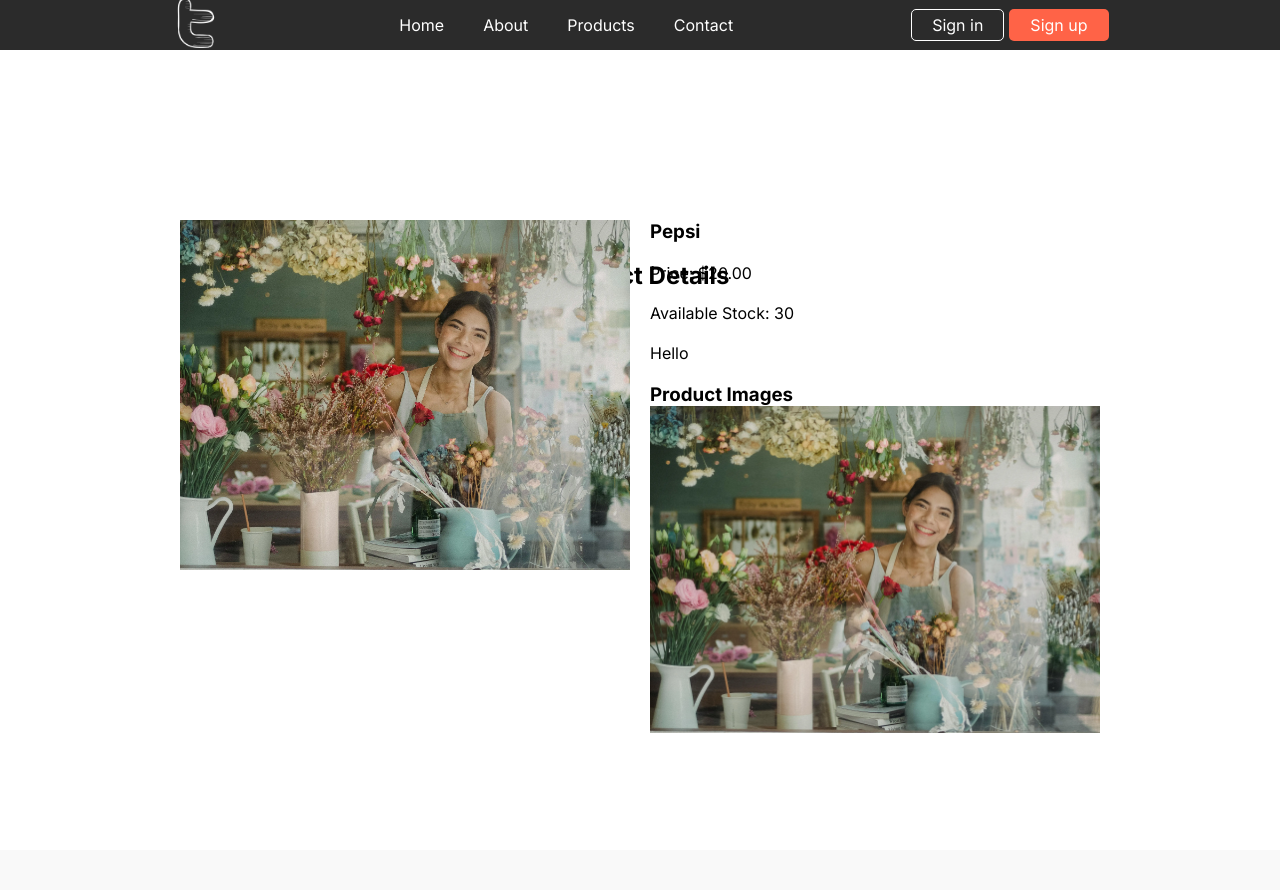
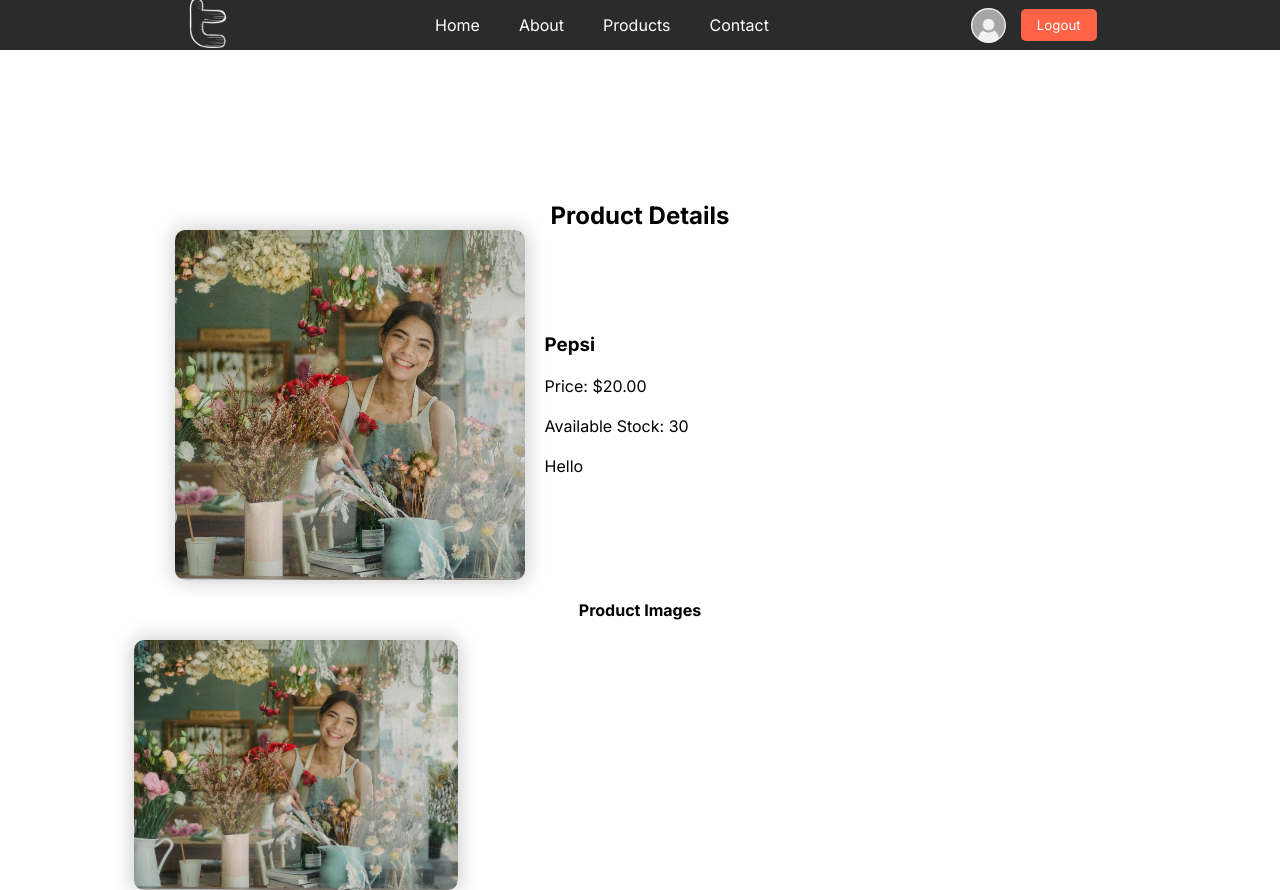
Before and after one commit to Kareem811/handmade, a PHP site: page /components/best-selling/product.php?id=1 in a window 1280 px wide. Before the commit the page ends 733 px from the top, so only its background shows below. Run offline with PHP 8.4, Linux system fonts and the light colour scheme; a user stored in the database is signed in; data comes from the database, SQL or seed files in the repository.

Commit message:
fix: issues

```diff
--- a/about.php
+++ b/about.php
@@ -1,4 +1,6 @@
-<?php require 'conn.php'; ?>
+<?php require 'conn.php';
+session_start();
+?>
 <!DOCTYPE html>
 <html lang="en">
 
--- a/components/best-selling/product.php
+++ b/components/best-selling/product.php
@@ -1,6 +1,6 @@
 <?php
 require "../../conn.php";
-
+session_start();
 if (isset($_GET['id'])) {
     $id = intval($_GET['id']); // تأمين id
     $query = "
@@ -33,8 +33,7 @@
             <div class="products">
                 <?php if ($product) {
                     $arr = explode(',', $product['images']);
-                ?>
-                    <?php if (!empty($arr[0])) { ?>
+                    if (!empty($arr[0])) { ?>
                         <img src="../../admin/<?= $arr[0]; ?>" alt="<?= $product['name'] ?>">
                     <?php } ?>
                     <div class="product">
@@ -42,10 +41,11 @@
                         <span>Price: $<?= $product['price']; ?></span>
                         <span>Available Stock: <?= $product['stock_quantity']; ?></span>
                         <p><?= $product['description']; ?></p>
+                    </div>
                     <?php
                     if (count($arr) > 0) { ?>
                         <div class="images">
-                                <h3>Product Images</h3>
+                            <h4>Product Images</h4>
                             <?php
                             foreach ($arr as $src) {
                             ?>
@@ -56,7 +56,6 @@
                         </div>
                     <?php }
                     ?>
-                    </div>
 
                 <?php } else { ?>
                     <p style="color:red; font-size:20px;">No data for this product.</p>
--- a/components/profile/profile.php
+++ b/components/profile/profile.php
@@ -22,7 +22,7 @@
     <style>
         .profile-container {
             max-width: 800px;
-            margin: 30px auto;
+            margin: 60px auto;
             background: #f9f9f9;
             border-radius: 8px;
             box-shadow: 0 0 15px rgba(0, 0, 0, 0.1);
--- a/css/log.css
+++ b/css/log.css
@@ -67,7 +67,7 @@
   opacity: 0.7;
 }
 .success {
-  position: absolute;
+  position: fixed;
   top: 0;
   left: 0;
   width: 100%;
--- a/css/nav.css
+++ b/css/nav.css
@@ -43,10 +43,10 @@
   display: flex;
   justify-content: center;
   align-items: center;
-  gap: 5px;
+  gap: 15px;
 }
-header nav .sign a {
-  padding: 5px 20px;
+/* header nav .sign a {
+  padding: 5px 10px;
   color: #fff;
   border: 1px solid #fff;
   border-radius: 5px;
@@ -54,6 +54,44 @@
 header nav .sign a:nth-child(2) {
   background-color: tomato;
   border: 1px solid transparent;
+} */
+header nav .sign a:nth-child(1) {
+  border: none;
+  border-radius: 50%;
+  width: 35px;
+  height: 35px;
+}
+header nav .sign a:nth-child(1) img {
+  width: 100%;
+  height: 100%;
+  object-fit: contain;
+  border-radius: 50%;
+}
+header nav form button {
+  padding: 7px 15px;
+  background-color: tomato;
+  color: #fff;
+  cursor: pointer;
+  border: 1px solid transparent;
+  border-radius: 5px;
+}
+header nav .cart {
+  position: relative;
+}
+nav .cart .count {
+  background: red;
+  color: white;
+  font-size: 12px;
+  border-radius: 50%;
+  padding: 2px 6px;
+  position: absolute;
+  top: -5px;
+  right: -10px;
+  color: #fff;
+}
+nav .cart-icon {
+  cursor: pointer;
+  font-size: 20px;
 }
 .footer {
   background: #222;
--- a/css/products.css
+++ b/css/products.css
@@ -67,7 +67,7 @@
   align-items: center;
   flex-direction: column;
   min-height: 100vh;
-  /* padding: 50px 70px; */
+  padding: 50px 70px;
 }
 #single-product-container .products {
   width: 100%;
@@ -75,20 +75,43 @@
   justify-content: center;
   align-content: center;
   gap: 20px;
-  height: 350px;
+  height: auto;
   flex-wrap: wrap;
 }
 
 #single-product-container .products img {
-  width: 450px;
-  height: 100%;
+  width: 350px;
+  height: 350px;
   object-fit: cover;
+  border-radius: 10px;
+  box-shadow: 0 0 20px 2px rgba(0, 0, 0, 0.2);
 }
 #single-product-container .products .product {
   display: flex;
   justify-content: center;
   align-items: flex-start;
   flex-direction: column;
-  /* width: 350px; */
+  width: calc(90% - 350px);
   gap: 20px;
 }
+#single-product-container .products .images {
+  width: 100%;
+  height: 100px;
+  text-align: center;
+  display: grid;
+  grid-template-columns: repeat(3, 1fr);
+  grid-template-rows: 0.5fr 1fr;
+  gap: 20px;
+}
+#single-product-container .products .images h4 {
+  padding: 0;
+  display: flex;
+  justify-content: center;
+  align-items: center;
+  grid-column: 1/4;
+}
+#single-product-container .products .images img {
+  width: 100%;
+  height: 250px;
+  object-fit: cover;
+}
--- a/nav.php
+++ b/nav.php
@@ -9,7 +9,7 @@
 ?>
 <header>
     <nav>
-        <a href="/"><img src="assets/logo/twitter-logo.png" alt="logo"></a>
+        <a href="/"><img src="/handmade/assets/logo/twitter-logo.png" alt="logo"></a>
         <ul>
             <li><a href="/handmade/index.php">Home</a></li>
             <li><a href="/handmade/about.php">About</a></li>
@@ -18,9 +18,16 @@
         </ul>
         <div class="sign">
             <?php if (isset($_SESSION['active'])) { ?>
-                <a href="/handmade/components/profile/profile.php">Welcome <?= $_SESSION['active']['name'] ?></a>
+                <!-- <a href="/handmade/components/profile/profile.php">Welcome <?= $_SESSION['active']['name'] ?></a> -->
+                <a href="/handmade/components/profile/profile.php">
+                    <img src="/handmade/assets/logo/avatar.webp" alt="">
+                </a>
                 <?php if ($_SESSION['active']['role'] === "user") { ?>
-                    <a href="/handmade/components/cart/cart.php">Cart (<?= $cartCount ?>)</a>
+                    <!-- <a href="/handmade/components/cart/cart.php">Cart (<?= $cartCount ?>)</a> -->
+                    <a href="/handmade/components/cart/cart.php" class="cart">
+                        <span class="cart-icon">🛒</span>
+                        <span class="count"><?= $cartCount ?></span>
+                    </a>
                 <?php } ?>
                 <form method="post" style="display:inline">
                     <button name="logout">Logout</button>
```
Also changed, not shown: components/cart/cart.php (+16 -1 lines), products.php (+28 -26 lines), assets/logo/avatar.webp (added). Lines whose indentation alone changed are shown as unchanged.
